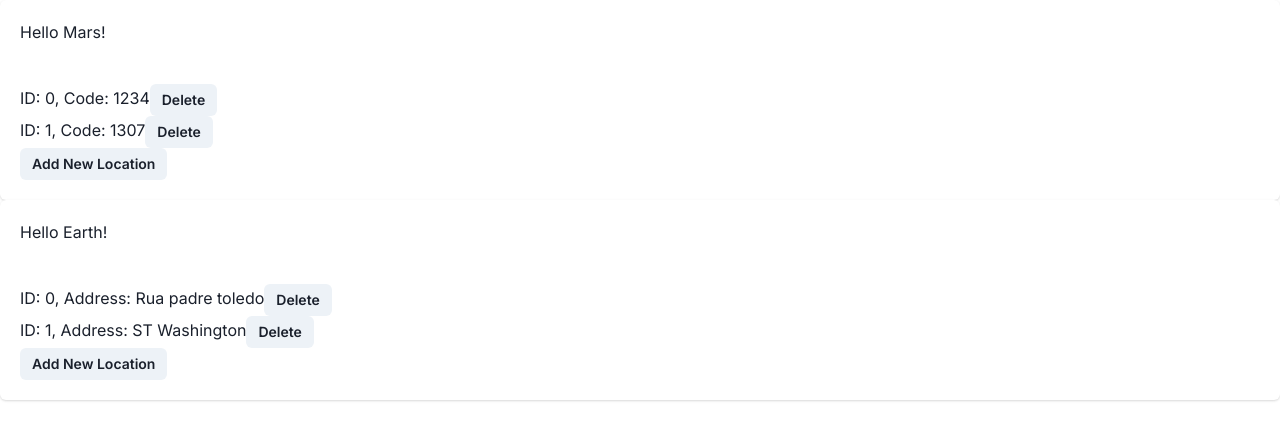
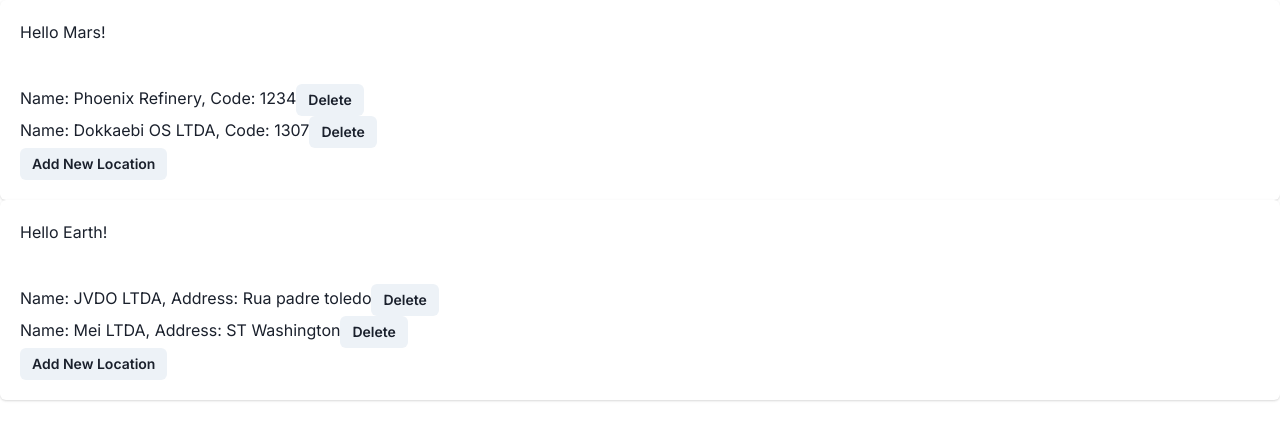
Before and after one commit to Joao-Vtr-Oliveira/spacex-delivery, a Next.js app: page / in a window 1280 px wide. Shown: the top 440 px of the page. Built offline with nearby package versions, Linux system fonts and the light colour scheme.

Commit message:
chores: change the earthLocation to include name and change the test apge

```diff
--- a/src/app/page.tsx
+++ b/src/app/page.tsx
@@ -27,14 +27,14 @@ export default function Home() {
 					<ul>
 						{marsContext.locations.map((location, index) => (
 							<li key={index}>
-								ID: {index}, Code: {location.code}
+								Name: {location.name}, Code: {location.code}
 								<Button size={'sm'} onClick={() => marsContext.deleteLocation(index)}>
 									Delete
 								</Button>
 							</li>
 						))}
 					</ul>
-					<Button size={'sm'} onClick={() => marsContext.addLocation({code: 'NEW-LOCATION'})}>
+					<Button size={'sm'} onClick={() => marsContext.addLocation({name: 'Location name', code: 'NEW-LOCATION'})}>
 						Add New Location
 					</Button>
 				</CardBody>
@@ -47,7 +47,7 @@ export default function Home() {
 					<ul>
 						{earthContext.locations.map((location, index) => (
 							<li key={index}>
-								ID: {index}, Address: {location.addressLine}
+								Name: {location.name}, Address: {location.addressLine}
 								<Button size={'sm'} onClick={() => earthContext.deleteLocation(index)}>Delete</Button>
 							</li>
 						))}
@@ -56,6 +56,7 @@ export default function Home() {
             size={'sm'}
 						onClick={() =>
 							earthContext.addLocation({
+                name: 'Location name',
 								country: 'New Country',
 								addressLine: 'New Address',
 								city: 'New City',
--- a/src/types/earthLocationType.ts
+++ b/src/types/earthLocationType.ts
@@ -1,4 +1,5 @@
 export type earthLocationType = {
+  name: string;
   addressLine: string;
   country: string;
   state: string;
--- a/src/utils/earthDeliveryLocations.ts
+++ b/src/utils/earthDeliveryLocations.ts
@@ -1,6 +1,6 @@
 import { earthLocationType } from '@/types/earthLocationType';
 
 export let earthDeliveryLocations: earthLocationType[] = [
-  {country: 'Brasil', addressLine: 'Rua padre toledo', city: 'Betim', state: 'Minas Gerais', zipCode: '32.676-048'},
-  {country: 'Canadá', addressLine: 'ST Washington', city: 'Red Lake', state: 'Ontário', zipCode: 'P0V 1L0'},
+  {name: 'JVDO LTDA', country: 'Brasil', addressLine: 'Rua padre toledo', city: 'Betim', state: 'Minas Gerais', zipCode: '32.676-048'},
+  {name: 'Mei LTDA', country: 'Canadá', addressLine: 'ST Washington', city: 'Red Lake', state: 'Ontário', zipCode: 'P0V 1L0'},
 ];
```
